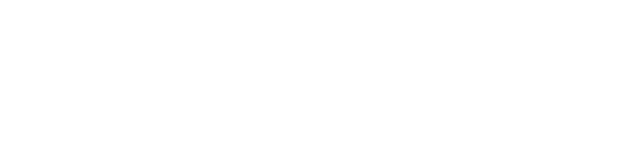
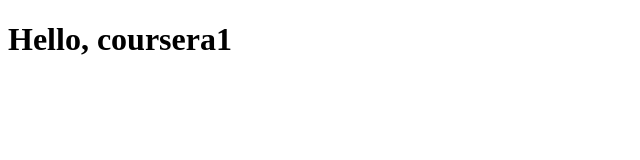
Before and after one commit to StevenLau1213/Coursera-test, a plain HTML site: page site/index.html in a window 1280 px wide. Shown: the whole page, without its empty margins (0-640 px from the left). Drawn offline with Linux system fonts and the light colour scheme.

Commit message:
My first page revised

```diff
--- a/site/index.html
+++ b/site/index.html
@@ -4,6 +4,6 @@
 	<title>Hello, coursera!</title>
 </head>
 <body>
-<hHello, coursera1></h1>
+<h1>Hello, coursera1</h1>
 </body>
 </html>
```
